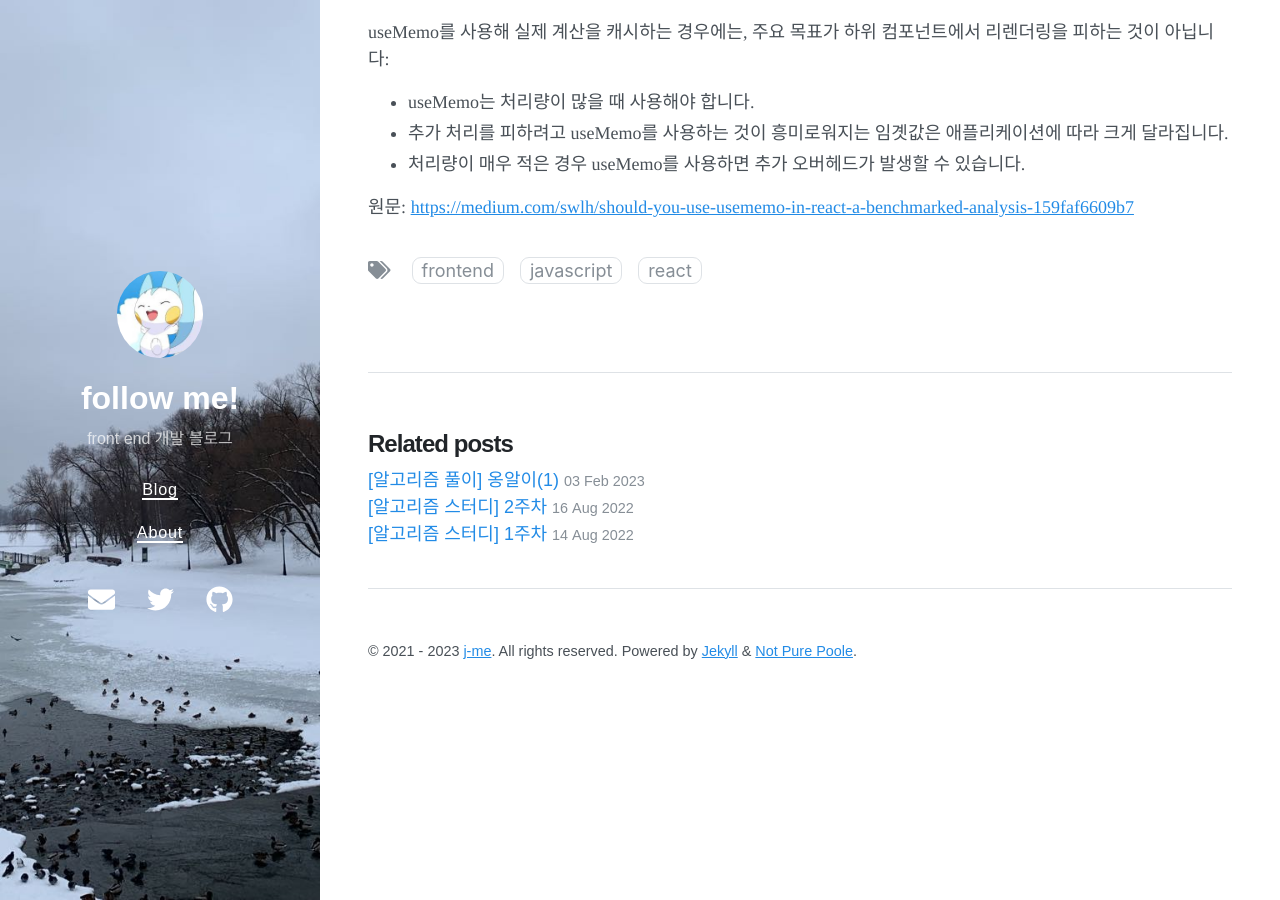
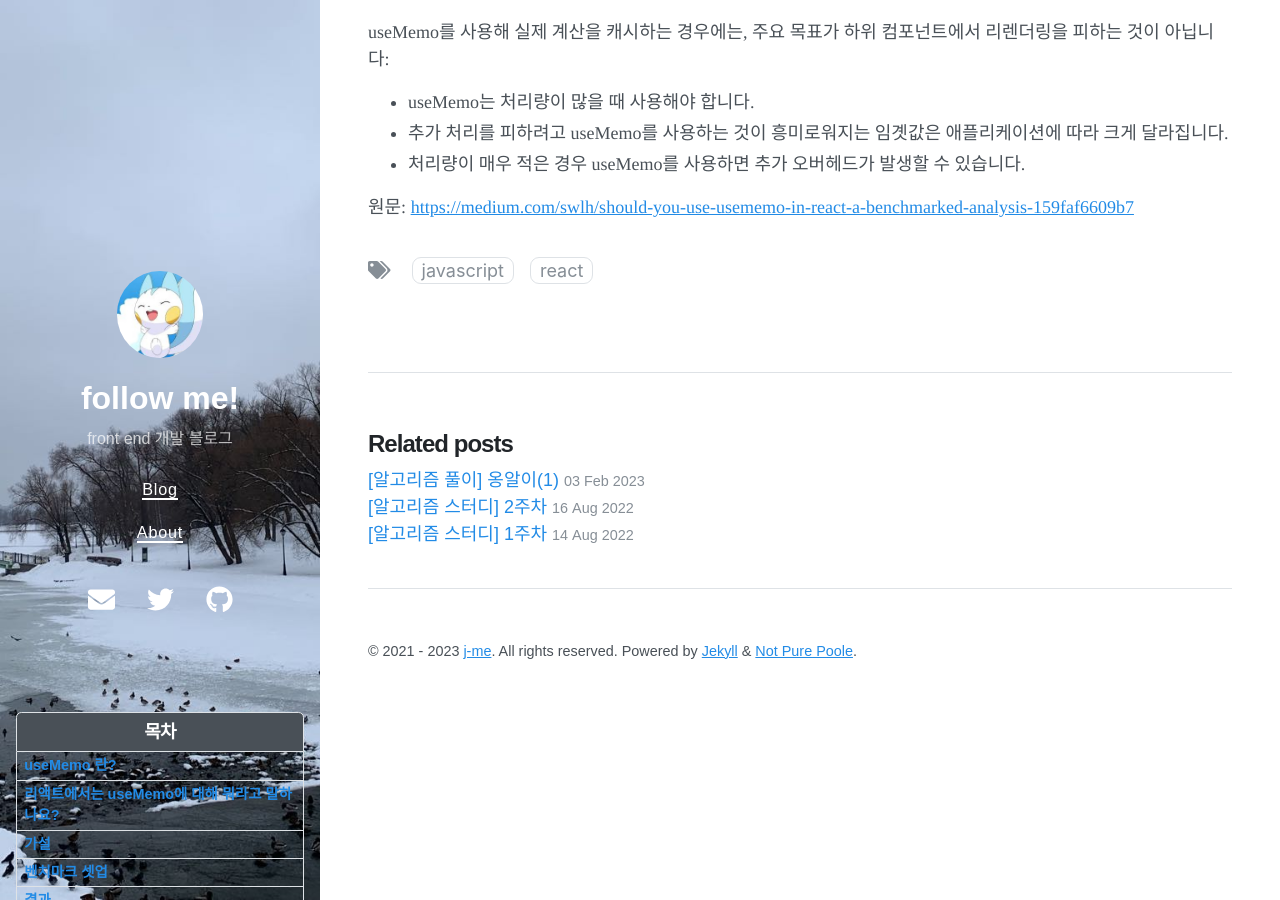
Before and after one commit to micmacbox/micmacbox.github.io, a Jekyll site: the page built from react/_posts/2023-10-08-useMemo.md, in a window 1280 px wide and 900 px high, scrolled down 8510 px. Built offline with Jekyll 4.4.1, drawn with Linux system fonts in a browser that asks for light colours; nearby versions of some CDN libraries; some of the changed text lies outside the part shown.

Commit message:
fix: 컨텐츠 수정

```diff
--- a/react/_posts/2023-10-08-useMemo.md
+++ b/react/_posts/2023-10-08-useMemo.md
@@ -2,9 +2,9 @@
 layout: post
 title: 리액트에서 꼭 useMemo를 사용해야 할까?
 categories: react
-tags: [frontend, javascript, react]
+tags: [javascript, react]
 date: 2023-10-08 15:32 +0800
-# toc: true
+toc: true
 ---
 
 ## useMemo 란?
```
